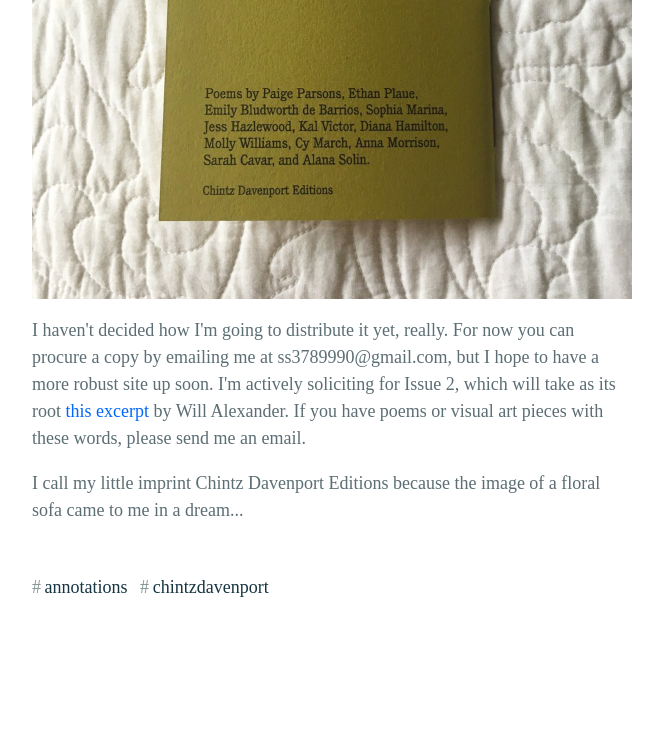
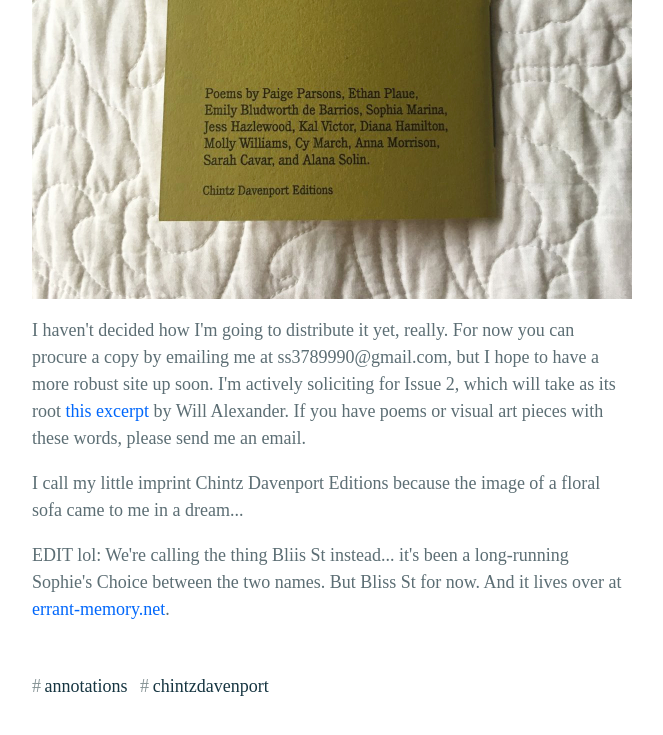
Before and after one commit to bliss-st/ss-website, a Jekyll site: the page built from _posts/2021-11-08-while.md, in a window 1280 px wide and 900 px high, scrolled down 2806 px. Shown: the top 735 px of the window, without its empty margins (308-971 px from the left). Built offline with Jekyll 4.4.1, drawn with Linux system fonts in a browser that asks for light colours.

Commit message:
bliss st
new link

```diff
--- a/_posts/2021-11-08-while.md
+++ b/_posts/2021-11-08-while.md
@@ -21,4 +21,6 @@
 
 <p>I haven't decided how I'm going to distribute it yet, really. For now you can procure a copy by emailing me at ss3789990@gmail.com, but I hope to have a more robust site up soon. I'm actively soliciting for Issue 2, which will take as its root <a href="https://serenasol.in/2021/08/from-will-alexanders-across-the-vapour-gulf">this excerpt</a> by Will Alexander. If you have poems or visual art pieces with these words, please send me an email.</p>
 
-<p>I call my little imprint Chintz Davenport Editions because the image of a floral sofa came to me in a dream...
+<p>I call my little imprint Chintz Davenport Editions because the image of a floral sofa came to me in a dream...</p>
+
+<p>EDIT lol: We're calling the thing Bliis St instead... it's been a long-running Sophie's Choice between the two names. But Bliss St for now. And it lives over at <a href="http://errant-memory.net">errant-memory.net</a>.</p>
```
Also changed, not shown: 2 other files.
